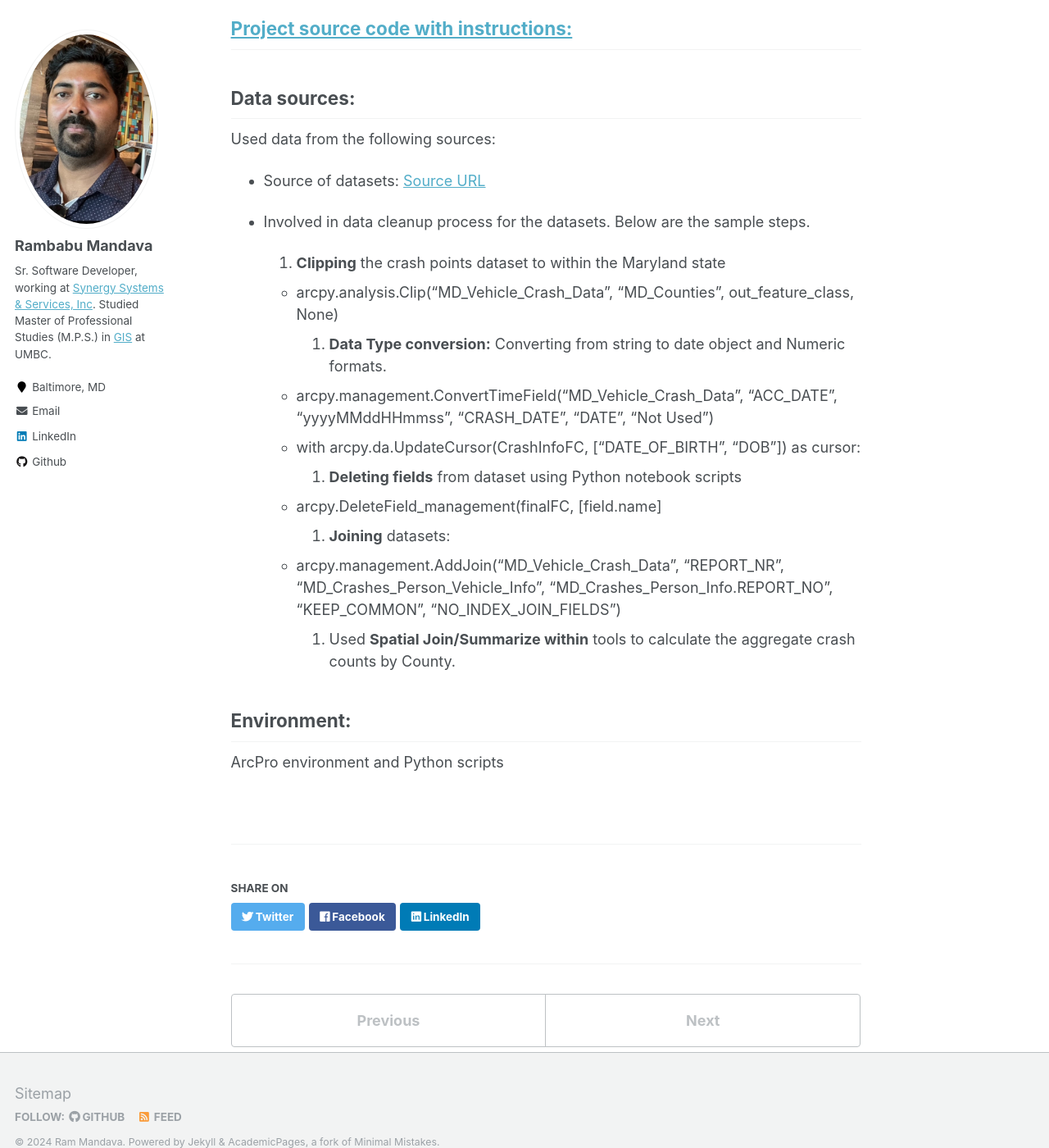
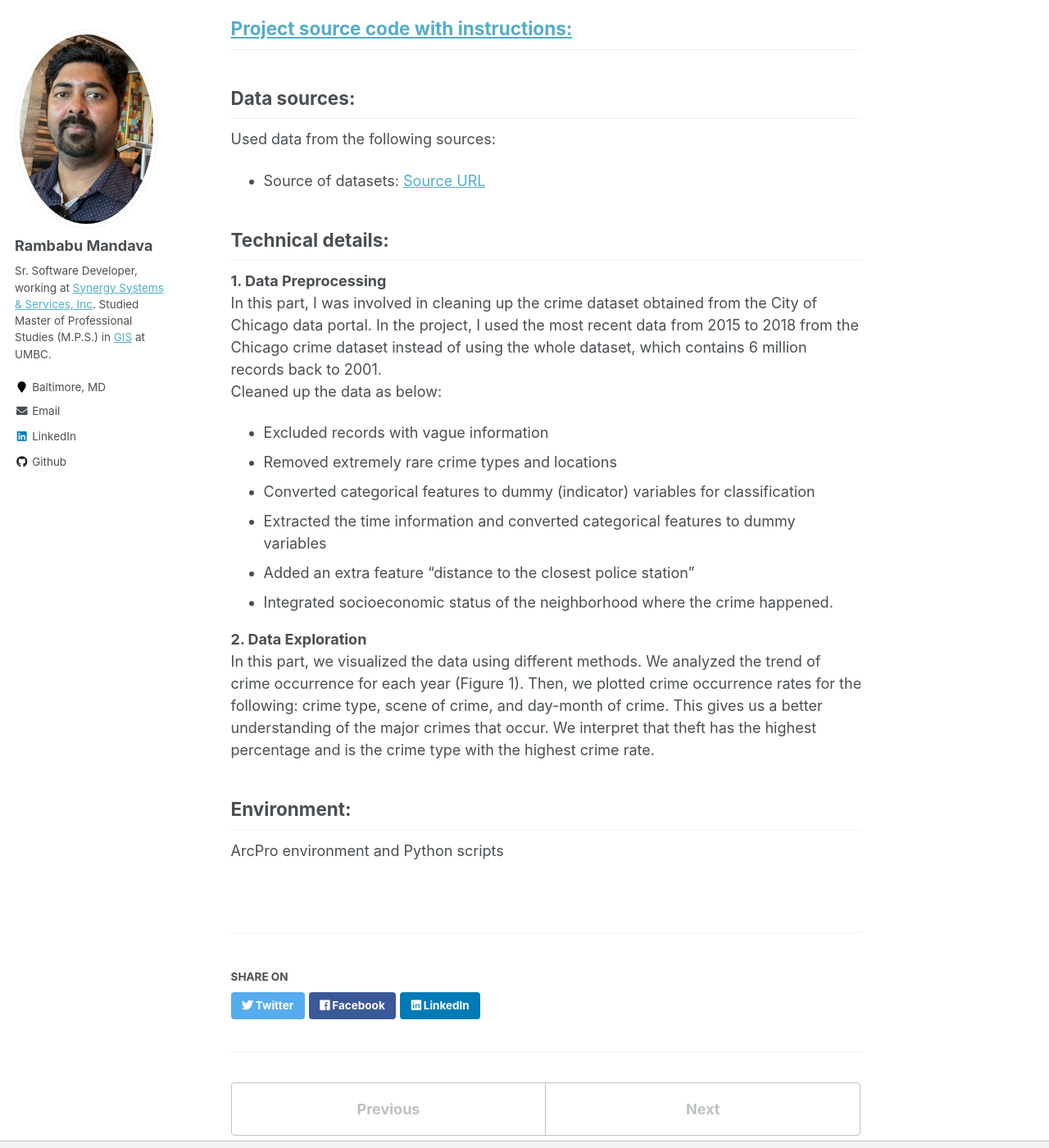
Before and after one commit to mandavaram/mandavaram.github.io, a Jekyll site: the page built from _portfolio/4.Crime_Analysis_Prediction.md, in a window 1280 px wide and 1400 px high, scrolled down 2446 px. Shown: the whole window at 82% size. Built offline with Jekyll 4.4.1, drawn with Linux system fonts in a browser that asks for light colours.

Commit message:
Update 4.Crime_Analysis_Prediction.md

```diff
--- a/_portfolio/4.Crime_Analysis_Prediction.md
+++ b/_portfolio/4.Crime_Analysis_Prediction.md
@@ -121,19 +121,19 @@ The Chicago Police Department has 22 police districts.
 Used data from the following sources:
  - Source of datasets: <a href="https://data.cityofchicago.org/Public-Safety/Crimes-2001-to-present/ijzp-q8t2">Source URL</a>
 
-- Involved in data cleanup process for the datasets. Below are the sample steps.
-1. **Clipping** the crash points dataset to within the Maryland state <br>
-    - arcpy.analysis.Clip("MD_Vehicle_Crash_Data", "MD_Counties", out_feature_class, None)
-2. **Data Type conversion:** Converting from string to date object and Numeric formats. <br>
-    - arcpy.management.ConvertTimeField("MD_Vehicle_Crash_Data", "ACC_DATE", "yyyyMMddHHmmss", "CRASH_DATE", "DATE", "Not Used")
-    - with arcpy.da.UpdateCursor(CrashInfoFC, ["DATE_OF_BIRTH", "DOB"]) as cursor:
-3. **Deleting fields** from dataset using Python notebook scripts
-    - arcpy.DeleteField_management(finalFC, [field.name]
-4. **Joining** datasets: <br>
-    - arcpy.management.AddJoin("MD_Vehicle_Crash_Data", "REPORT_NR", "MD_Crashes_Person_Vehicle_Info", "MD_Crashes_Person_Info.REPORT_NO", "KEEP_COMMON", "NO_INDEX_JOIN_FIELDS")
-5. Used **Spatial Join/Summarize within** tools to calculate the aggregate crash counts by County.
+## Technical details:
+**1. Data Preprocessing** <br>
+In this part, I was involved in cleaning up the crime dataset obtained from the City of Chicago data portal. In the project, I used the most recent data from 2015 to 2018 from the Chicago crime dataset instead of using the whole dataset, which contains 6 million records back to 2001. <br>
+Cleaned up the data as below:
+ - Excluded records with vague information
+ - Removed extremely rare crime types and locations
+ - Converted categorical features to dummy (indicator) variables for classification
+ - Extracted the time information and converted categorical features to dummy variables
+ - Added an extra feature "distance to the closest police station"
+ - Integrated socioeconomic status of the neighborhood where the crime happened.
 
-
+**2.  Data Exploration** <br>
+In this part, we visualized the data using different methods. We analyzed the trend of crime occurrence for each year (Figure 1). Then, we plotted crime occurrence rates for the following: crime type, scene of crime, and day-month of crime. This gives us a better understanding of the major crimes that occur. We interpret that theft has the highest percentage and is the crime type with the highest crime rate.
 
 ## Environment:
 ArcPro environment and Python scripts
```
